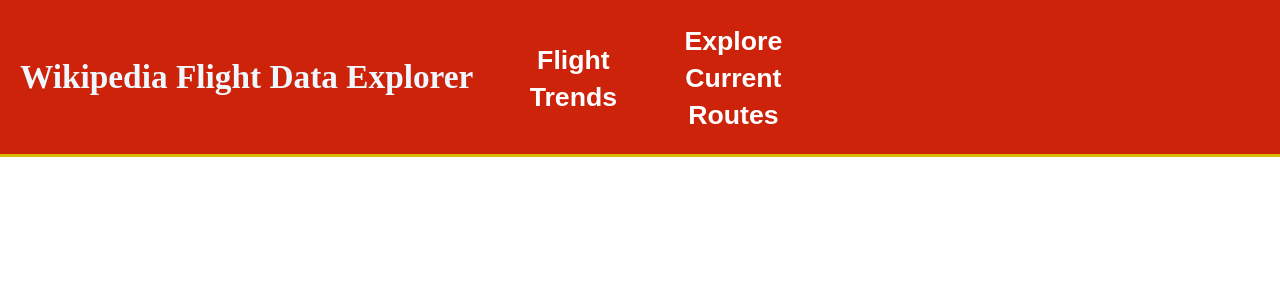
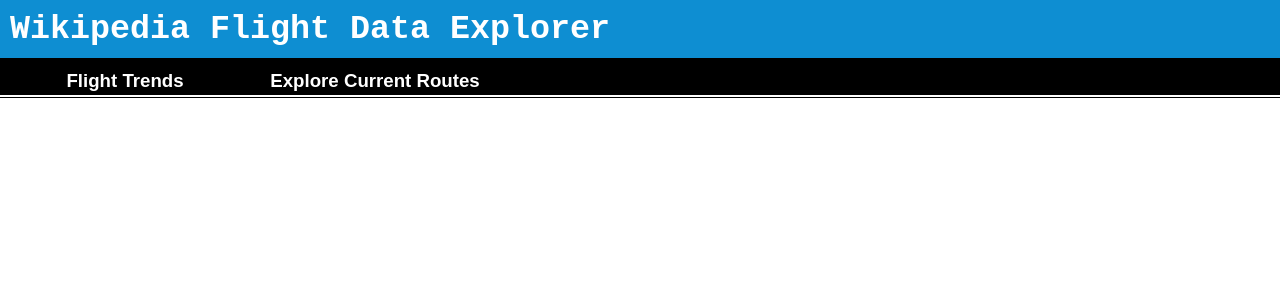
Before and after one commit to maxjing97/flight-routes-analysis, a React (Create React App) app: page / in a window 1280 px wide. Shown: the top 300 px of the page. Built offline with nearby package versions, Linux system fonts and the light colour scheme; the HTML template or start-up script is replaced by a standard one.

Commit message:
modified styling to be custom.

```diff
--- a/src/App.css
+++ b/src/App.css
@@ -1,64 +1,77 @@
+#header {
+  background-color: #0e8ed2;
+  margin: 0 0;
+}
+
 #title {
   font-size: 25pt;
   font-weight: bold;
-  font-family: "kaiti";
-  color:aliceblue;
-  margin: 10px 20px;
+  font-family: "Courier New";
+  color:rgb(255, 255, 255);
+  margin: 0 0;
+  padding: 10px;
+}
+
+#navBar {
+    background-color: #000000;
+    display: flex;
+    flex-direction: row;
+    justify-content: flex-start;
+    align-items: center; /* vertical centering*/
+    font-family: Arial, sans-serif;
+    border-bottom: 5px double #ffffff;
 }
 .logo {
   height: 50px;
 }
 .dropdown {
-  height: 100%;
-  width: 160px;
   text-align: center;
+  justify-content: center;
+  align-items: center;
 }
-.navBar {
-    background-color: #CC230A;
-    display: flex;
-    flex-direction: row;
-    justify-content: flex-start;
-    align-items: center; /* vertical centering*/
-    font-family: Arial, sans-serif;
-    border-bottom: 3px solid #dcb909;
+.main-option {
+  margin: 0;
+  width:250px;
 }
 
-.main-option a:hover {
-  color: black;
-}
 .main-option a {
     color: white;
     text-align: center;
     text-decoration: none;
     font-weight: bold;
-    font-size: 20pt;
-    padding: 8px 0px;
+    font-size: 14pt;
+    padding: 0px 0px;
+    margin: 0 15px;
+    width:250px;
     height: 100%;
-    width: 160px;
     border-radius: 3px;
-    transition: background-color 0.3s ease;
+    transition: background-color 0.5s ease;
 }
-
+.main-option a:hover {
+  color: rgb(255, 5, 101);
+  background-color: aquamarine;
+}
 .dropdown-content {
   display: none;
   position: absolute;
   background-color: #f9f9f9;
   font-weight: bold;
   font-size: 12pt;
-  width : 160px;
-  box-shadow: 0px 8px 16px 0px rgba(0,0,0,0.2);
+  width : 250px;
+  box-shadow: 0px 8px 16px 0px rgba(136, 9, 255, 0.2);
   z-index: 9999;
 }
 .dropdown-content a {
   color: black;
-  padding: 12px 16px;
+  padding: 12px 0px;
   text-decoration: none;
   display: block;
+  transition: background-color 0.5s ease;
 }
 .dropdown-content a:hover {
   color: white;
   background-color: black;
-  padding: 12px 16px;
+  padding: 12px 0px;
   text-decoration: none;
   display: block;
 }
@@ -67,21 +80,3 @@
 .dropdown:hover .dropdown-content {
   display: block;
 }
-
-.dropdown button {
-  border: none;
-  background-color: white;
-  font-size: 12pt;
-  font-weight: bold;
-  padding: 12px 16px;
-  width : 160px;
-}
-.dropdown button:hover {
-  border: none;
-  background-color: rgb(255, 0, 0);
-  color: #f9f9f9;
-  font-size: 12pt;
-  font-weight: bold;
-  width : 160px;
-  padding: 12px 16px;
-}
--- a/src/App.js
+++ b/src/App.js
@@ -9,6 +9,9 @@
 function App() {
   return (
     <QueryClientProvider client={queryClient}>
+      <div id="header">
+        <h1 id="title">Wikipedia Flight Data Explorer</h1>
+      </div>
       <UserProvider>
         <Navbar/>
         <div>
--- a/src/navbar.js
+++ b/src/navbar.js
@@ -7,8 +7,7 @@
 
 
     return (
-        <div className='navBar'>
-            <h1 id="title">Wikipedia Flight Data Explorer</h1>
+        <div id='navBar'>
             <div className="dropdown">
                 <h1 className="main-option"><Link to="/">Flight Trends</Link></h1>
                 <div className="dropdown-content">
```
